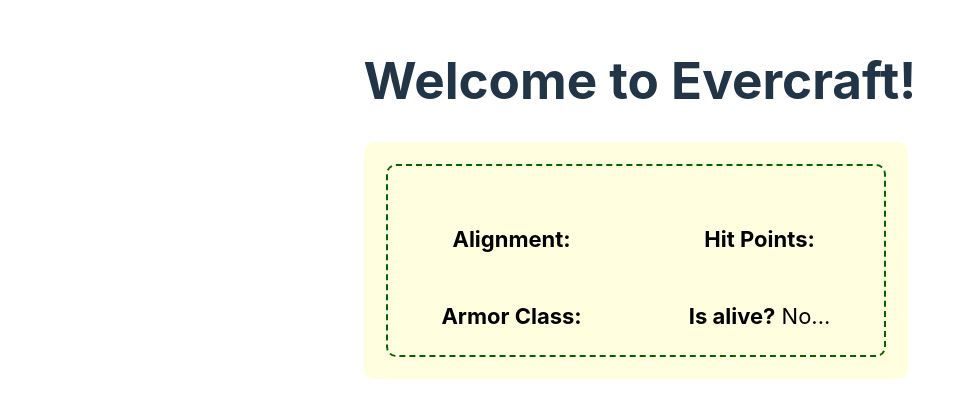
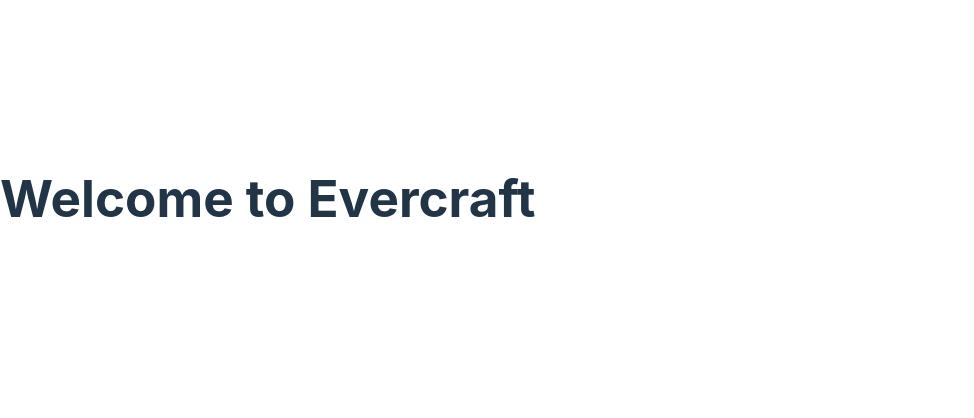
Before and after one commit to zckramer/EverCraftKata, a React (Vite) app: page / in a window 1280 px wide. Shown: the part 202-620 px from the top of the page, without its empty margins (0-974 px from the left). Built offline with nearby package versions, Linux system fonts and the light colour scheme.

Commit message:
added routing

```diff
--- a/package.json
+++ b/package.json
@@ -31,6 +31,7 @@
     "globals": "^15.9.0",
     "jsdom": "^25.0.0",
     "or": "^0.2.0",
+    "react-router-dom": "^6.26.2",
     "vite": "^5.4.1",
     "vitest": "^2.1.1",
     "yarn": "^1.22.22"
--- a/src/App.jsx
+++ b/src/App.jsx
@@ -1,45 +1,19 @@
-import './App.css'
-import { useEffect, useState } from 'react'
-import { httpGet } from './service/http'
-// import { useContext } from 'react'
-import Character from './components/Character'
+import { BrowserRouter, Route, Routes } from 'react-router-dom';
+import Battle from './pages/Battle/Battle';
+import CharacterPage from './pages/CharacterPage/CharacterPage';
+import Home from './pages/HomePage/HomePage';
 
 function App() {
-  const [characterData, setCharacterData] = useState('')
-  const [isCharacterLoaded, setIsCharacterLoaded] = useState(false);
-  // const [inputText, setInputText] = useState('')
-  // useContext(CharacterContext);
-
-  // function handleInputText(newText) {
-  //   setInputText(newText)
-  // }
-
-  // async function handleSubmit() {
-  //   const response = await httpGet(inputText)
-  //   setWelcomeMessage(response)
-  // }
-
-  useEffect(() => {
-    if(!isCharacterLoaded) {
-      async function initMessage() {
-        let params = new URLSearchParams(document.location.search);
-        const characterName = params.get("characterName");
-        const initResponse = await httpGet(characterName)
-        setCharacterData(initResponse);
-        setIsCharacterLoaded(true);
-      }
-      initMessage();
-    }
-  }, [characterData, isCharacterLoaded])
-
   return (
-    <>
-      <h1>
-        Welcome to Evercraft!
-      </h1>
-      {characterData && <Character characterData={characterData}></Character>}
-    </>
-  )
+    <BrowserRouter>
+      <Routes>
+        <Route path='/' element={<Home />} />
+        <Route path='/home' element={<Home />} />
+        <Route path='/battle' element={<Battle />} />
+        <Route path='/character' element={<CharacterPage />} />
+      </Routes>
+    </BrowserRouter>
+  );
 }
 
-export default App
+export default App;
--- a/src/components/Character.jsx
+++ b/src/components/Character.jsx
@@ -12,13 +12,13 @@
     `;
 
     const DashedBorder = styled.div`
-        border: 2px dashed darkgreen;
+        border: ${props => props.$player ? "2px dashed darkgreen" : "2px dashed white"};
         border-radius: 10px;
     `;
 
     const CharacterName = styled.h1`
         font-family: cursive;
-        color: darkgreen;
+        color: ${props => props.$player ? "darkgreen" : "white"};
     `;
 
     const CharacterAttributes = styled.div`
@@ -34,7 +34,7 @@
     `;
 
     const HPColor = styled.span`
-        color: green;
+        color: ${props => props.$player ? "green" : "white"};
         font-weight: bold;
     `;
 
@@ -44,22 +44,25 @@
     const [armorClass, setArmorClass] = useState('');
     const [isAlive, setIsAlive] = useState(true);
 
+    const [isPlayer, setIsPlayer] = useState(true);
+
     useEffect(() => {
         setCharacterName(characterData.name);
         setAlignment(characterData.alignment);
         setHitPoints(characterData.hitPoints);
         setArmorClass(characterData.armorClass);
         setIsAlive(characterData.isAlive);
+        setIsPlayer(true);
     }, [characterData])
 
     return(
         <>
-            <CharacterWrapper $player>
-                <DashedBorder>
-                    <CharacterName>{characterName}</CharacterName>
+            <CharacterWrapper $player={isPlayer}>
+                <DashedBorder $player={isPlayer}>
+                    <CharacterName $player={isPlayer}>{characterName}</CharacterName>
                     <CharacterAttributes>
                         <Attribute><strong>Alignment:</strong> {alignment}</Attribute>
-                        <Attribute><strong>Hit Points:</strong> <HPColor>{hitPoints}</HPColor></Attribute>
+                        <Attribute><strong>Hit Points:</strong> <HPColor $player={isPlayer}>{hitPoints}</HPColor></Attribute>
                         <Attribute><strong>Armor Class:</strong> {armorClass}</Attribute>
                         <Attribute><strong>Is {characterName} alive?</strong> {isAlive ? "Yes!" : "No..."} </Attribute>
                     </CharacterAttributes>
--- /dev/null
+++ b/src/pages/Battle/Battle.jsx
@@ -0,0 +1,5 @@
+const Battle = () => {
+    return <h1>Battle</h1>;
+};
+
+export default Battle;
--- /dev/null
+++ b/src/pages/CharacterPage/CharacterPage.jsx
@@ -0,0 +1,34 @@
+import { useEffect, useState } from 'react'
+import { httpGet } from '../../service/http'
+// import { useContext } from 'react'
+import Character from '../../components/Character'
+
+function CharacterPage({ characterData }) {
+
+    const [characterInfo, setCharacterInfo] = useState('')
+    const [isCharacterLoaded, setIsCharacterLoaded] = useState(false);
+
+    useEffect(() => {
+        if(!isCharacterLoaded) {
+            async function initMessage() {
+            let params = new URLSearchParams(document.location.search);
+            const characterName = params.get("characterName");
+            const initResponse = await httpGet(characterName)
+            setCharacterInfo(initResponse);
+            setIsCharacterLoaded(true);
+            }
+            initMessage();
+        }
+        }, [characterData, isCharacterLoaded])
+
+        return (
+        <>
+            <h1>
+            Welcome to Evercraft!
+            </h1>
+            {characterData && <Character characterData={characterInfo}></Character>}
+        </>
+        )
+}
+
+export default CharacterPage;
--- /dev/null
+++ b/src/pages/HomePage/HomePage.jsx
@@ -0,0 +1,13 @@
+
+
+function Home() {
+    return (
+        <div>
+            <div>
+                <h1>Welcome to Evercraft</h1>
+            </div>
+        </div>
+    );
+}
+
+export default Home;
```
Also changed, not shown: 1 other file (tests, documents, lock files or other folders).
